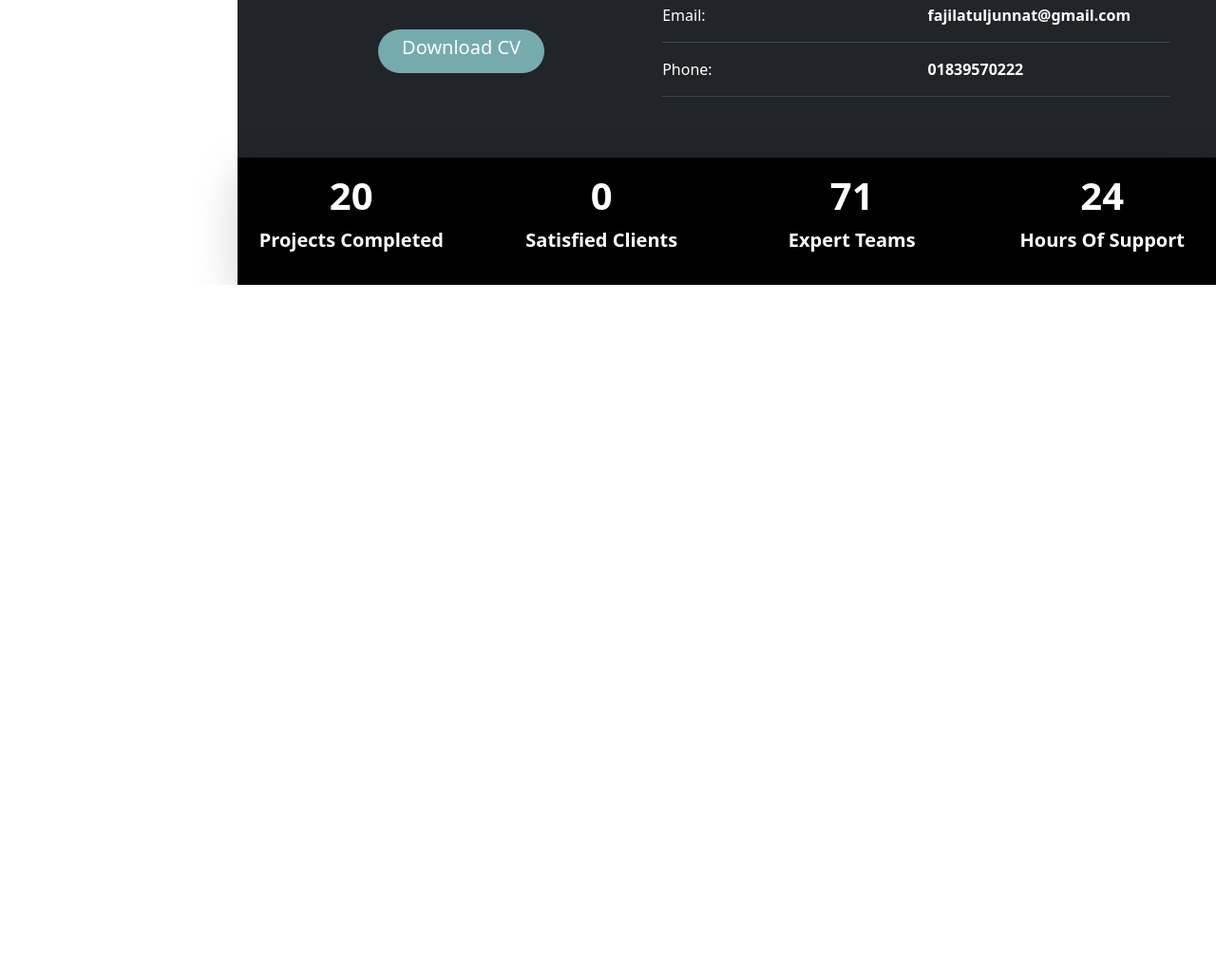
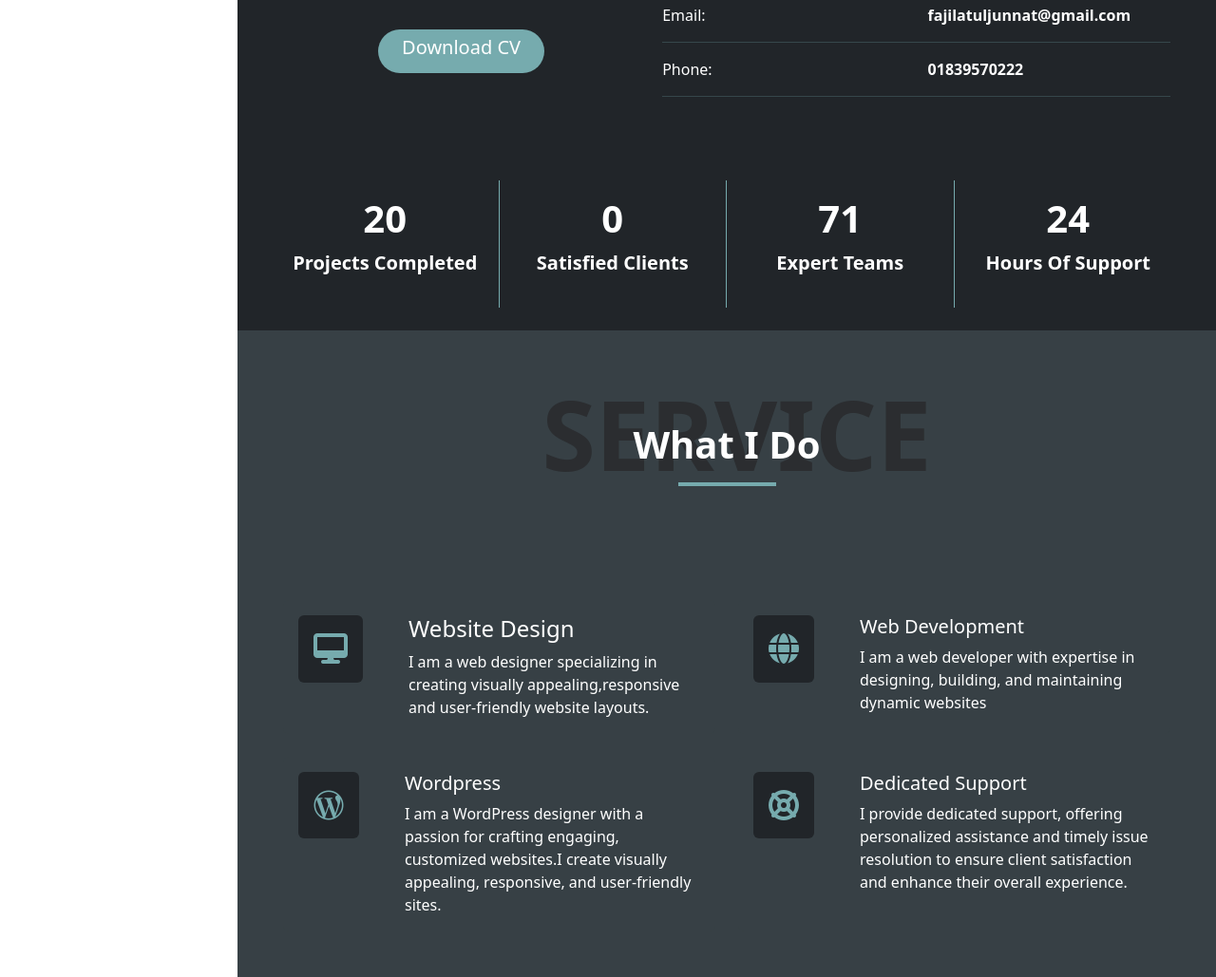
Before and after one commit to FajilatulJunnat/My-Portfolio, a plain HTML site: page index.html in a window 1280 px wide. Shown: the part 1518-2547 px from the top of the page at 95% size. Before the commit the page ends 1818 px from the top, so only its background shows below. Drawn offline with nearby package versions, Linux system fonts and the light colour scheme; a script that the page names is missing.

Commit message:
3rd commit

```diff
--- a/index.html
+++ b/index.html
@@ -62,7 +62,7 @@
   <!-- sideber -->
   <!-- <button class="btn btn-primary" type="button" data-bs-toggle="offcanvas" data-bs-target="#offcanvasScrolling" aria-controls="offcanvasScrolling">Enable body scrolling</button> -->
 
-<div class="offcanvas offcanvas-start sidebar-nav bg-dark text-white container" data-bs-scroll="true" data-bs-backdrop="false" tabindex="-1" id="offcanvasScrolling" aria-labelledby="offcanvasScrollingLabel">
+<div class="offcanvas offcanvas-start sidebar-nav bg-black text-white container" data-bs-scroll="true" data-bs-backdrop="false" tabindex="-1" id="offcanvasScrolling" aria-labelledby="offcanvasScrollingLabel">
   <div class="offcanvas-header d-flex flex-column align-items-center ">
     <div class="bg-secondary p-2 rounded-circle"> <img src="./pic12.jpg" alt="" class="rounded-circle  img-fluid border-1 border-danger"></div>
 
@@ -137,14 +137,14 @@
   </section>
   <!-- about me -->
   <section class=" ">
- <div class="bg-about py-5">
+ <div class="bg-dark py-5">
     <h1 class="text-white fw-bold text-center py-5">Know Me More
       <div class="d-flex justify-content-center">
       <div class="progress slide-ber-size rounded-0 position-relative my-3" role="progressbar" aria-label="Example 4px high warning example" aria-valuenow="25" aria-valuemin="0" aria-valuemax="100" style="height: 4px">
         <div class="progress-bar " style="width: 100%"></div>
       </div></div></h1>
     </div>
-      <div class="bg-about-1">
+      <div class="bg-dark">
       <div class="container text-white px-5  pb-5">
     <div class="row d-flex flex-lg-row  flex-column  justify-content-lg-between g-4">
       <div class="col-lg-5  d-none d-lg-block align-self-center d-flex flex-column">
@@ -193,17 +193,17 @@
   </div>
 </div>
 <!-- counter -->
-<div class="shadow-lg bg-counter ">
+<div class=" py-4 px-5">
   <div class="row row-cols-lg-4 row-cols-md-2 row-cols-1">
-  <div class="col pt-3 pb-3 mb-lg-0 mb-4">
+  <div class="col pt-3 pb-3 mb-lg-0 mb-4 border-color">
   <h1 class="counter fw-bold text-white text-center">20</h1>
   <p class="text-white fs-5 fw-bolder  text-center">Projects Completed</p>
   </div>
-  <div class="col boder-clas pt-3 pb-3 mb-lg-0 mb-4">
+  <div class="col boder-clas pt-3 pb-3 mb-lg-0 mb-4 border-color">
     <h1 class="counter fw-bold text-white text-center">0</h1>
     <p class="text-white fs-5 fw-bolder  text-center">Satisfied Clients</p>
     </div>
-    <div class="col boder-clas pt-3 pb-3 mb-lg-0 mb-4">
+    <div class="col boder-clas pt-3 pb-3 mb-lg-0 mb-4 border-color">
       <h1 class="counter fw-bold text-white text-center">71</h1>
       <p class="text-white fs-5 fw-bolder  text-center">Expert Teams</p>
       </div>
@@ -213,9 +213,109 @@
         </div>
   </div>
   </div>
+      </div>
+  </section>
+  <!-- service -->
+  <section >
+    <div class="bg-service py-5">
+        <h1 class="text-white fw-bold text-center py-5">What I Do
+          <div class="d-flex justify-content-center">
+          <div class="progress slide-ber-size rounded-0 position-relative my-3" role="progressbar" aria-label="Example 4px high warning example" aria-valuenow="25" aria-valuemin="0" aria-valuemax="100" style="height: 4px">
+            <div class="progress-bar " style="width: 100%"></div>
+          </div></div></h1>
+    </div>
+
+    <div>
+      <div class="bg-service-1">
+    <div class="container text-white px-5 pb-5 ">
+      <div class="row row-cols-1 row-cols-lg-2 g-4">
+        <div class="col">
+          <div class="card h-100 bg-card border-0 text-white">
 
 
+            <div class="card-body  d-flex ">
+           <div><div class="bg-dark icon h2 p-3 rounded-2"> <i class="fas fa-desktop"></i></div></div>
+              <div class=" ms-5">
+              <h4 class="card-title">Website Design</h4>
+              <p class="card-text">I am a web designer specializing in creating visually appealing,responsive and user-friendly website layouts.</p>
+            </div>
+            </div>
+          </div>
+        </div>
+        <div class="col">
+          <div class="card h-100 bg-card border-0 text-white">
+
+            <div class="card-body  d-flex">
+              <div class="">
+              <div class="bg-dark icon h2 p-3 rounded-2"><i class="fa-solid fa-globe"></i></div></div>
+               <div class="ms-5">
+              <h5 class="card-title">Web Development</h5>
+              <p class="card-text">
+                I am a web developer with expertise in designing, building, and maintaining dynamic websites</p>
+               </div>
+            </div>
+          </div>
+        </div>
+        <div class="col">
+          <div class="card h-100 bg-card border-0 text-white">
+
+            <div class="card-body  d-flex ">
+              <div>
+              <div class="bg-dark icon h2 p-3 rounded-2"><i class="fa-brands fa-wordpress-simple"></i></div></div>
+               <div class="ms-5">
+              <h5 class="card-title">Wordpress</h5>
+              <p class="card-text">I am a WordPress designer with a passion for crafting engaging, customized websites.I create visually appealing, responsive, and user-friendly sites.
+
+
+
+
+
+              </p>
+               </div>
+            </div>
+          </div>
+        </div>
+        <!-- <div class="col">
+          <div class="card h-100">
+
+            <div class="card-body  d-flex justify-content-between">
+              <div><i class="fas fa-bullhorn"></i></div>
+               <div class="">
+              <h5 class="card-title">SEO Marketing</h5>
+              <p class="card-text">This is a short card.</p>
+               </div>
+            </div>
+          </div>
+        </div>
+        <div class="col">
+          <div class="card h-100">
+
+            <div class="card-body  d-flex justify-content-between">
+              <div><i class="far fa-window-maximize"></i></div>
+               <div class="">
+              <h5 class="card-title">Browser Compatibility</h5>
+              <p class="card-text">Dedicated support ensures you receive personalized assistance, timely problem resolution, and continuous guidance, enhancing your satisfaction and fostering long-term relationships.</p>
+               </div>
+            </div>
+          </div>
+        </div> -->
+        <div class="col">
+          <div class="card h-100 bg-card border-0 text-white">
+
+            <div class="card-body  d-flex ">
+              <div>
+              <div class="bg-dark icon h2 p-3 rounded-2"><i class="fas fa-life-ring"></i></div></div>
+               <div class="ms-5">
+              <h5 class="card-title">Dedicated Support</h5>
+              <p class="card-text">I provide dedicated support, offering personalized assistance and timely issue resolution to ensure client satisfaction and enhance their overall experience.</p>
+               </div>
+            </div>
+          </div>
+        </div>
       </div>
+    </div>
+  </div>
+  </div>
   </section>
  </main>
   <script src="https://cdn.jsdelivr.net/npm/bootstrap@5.3.3/dist/js/bootstrap.bundle.min.js" integrity="sha384-YvpcrYf0tY3lHB60NNkmXc5s9fDVZLESaAA55NDzOxhy9GkcIdslK1eN7N6jIeHz" crossorigin="anonymous"></script>
--- a/style.css
+++ b/style.css
@@ -210,9 +210,7 @@ div .dot{
     font-weight: bold;
 
 }
-.bg-about-1{
-    background-color: #212529;
-}
+
  .about-h{
     color:  #76ABAE !important;
  }
@@ -234,6 +232,48 @@ div .dot{
     border:  2px solid #76ABAE !important;
 }
 /* counter */
-.bg-counter{
+/* .bg-counter{
     background-color: black;
+} */
+.border-color{
+    border-right:1px solid #76ABAE ;
 }
+@media screen and (min-width:200px) and (max-width: 991px){
+    .border-color{
+        border-right:none !important ;
+    }
+}
+/* service */
+.bg-service{
+    background-color: #374045;
+    position: relative;
+    z-index: -3;
+}
+.bg-service::before{
+    margin: 2rem;
+    content: "service";
+    position: absolute;
+    text-transform: uppercase;
+    color: #2b2d30!important;
+    top: 0;
+    left: 28%;
+    z-index: -1;
+    font-size: 8vw;
+    font-weight: bold;
+}
+.bg-service-1{
+    background-color:#374045 ;
+}
+.icon{
+    color: #76ABAE !important;
+}
+.bg-card{
+    background-color: #374045 !important;
+}
+.bg-card:hover{
+    background-color: #76ABAE !important;
+}
+.bg-card .icon:hover{
+    color: white !important;
+    background-color: #76ABAE !important;
+}
```
